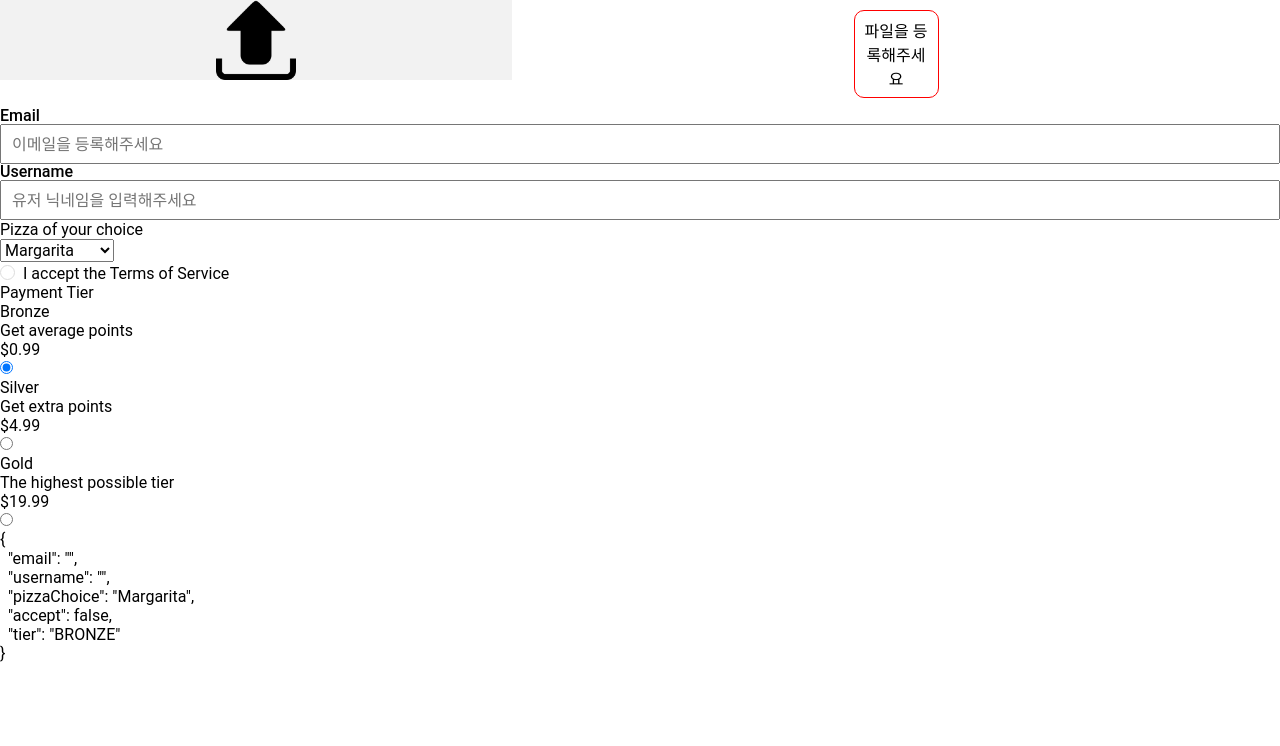
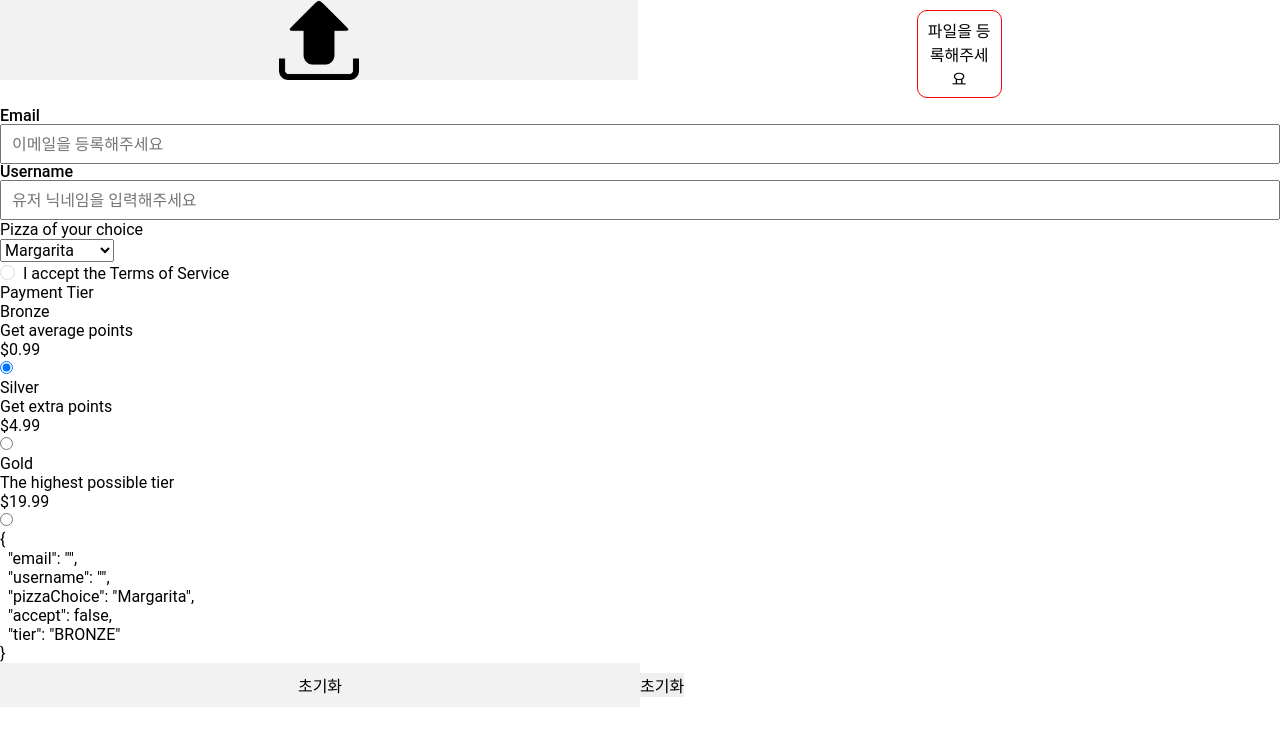
Before and after one commit to searchme86/Client-LOGIN-WITH-CUSTOM-REACT-HOOK-FORM-MODULES, a React (Create React App) app: page /test in a window 1280 px wide. Shown: the top 746 px of the page. Built offline with nearby package versions, Linux system fonts and the light colour scheme.

Commit message:
⚡️  touch

```diff
--- a/src/Test/NewAppSignup.tsx
+++ b/src/Test/NewAppSignup.tsx
@@ -13,6 +13,9 @@ import PreElm from '../components/CustomElements/UtilElements/PreElm';
 
 import { FormSchema } from '../pages/User/Login/LoginUtils/LoginSchema';
 import { FormSchemaType } from '../pages/User/Login/LoginUtils/LoginFormType';
+
+import { ResetType } from '../pages/User/Login/LoginUtils/LoginFormType';
+
 import { Tiers } from '../pages/User/Login/LoginUtils/LoginFormData';
 import { someDefaultValues } from '../pages/User/Login/LoginUtils/LoginFormData';
 import useLoginFormAction from '../pages/User/Login/hooks/useLoginFormAction';
@@ -65,8 +68,8 @@ function NewAppSignup() {
         />
         <RadioBoxElm tiers={Tiers} />
         <PreElm />
-        <SubmitBtnElm />
-        <ResetBtnElm values={someDefaultValues} />
+        <SubmitBtnElm btnTxt="초기화" width="50%" bgColor="#f2f2f2" />
+        <ResetBtnElm btnTxt="초기화" values={someDefaultValues} />
       </FormElm>
     </>
   );
--- a/src/components/CustomElements/Input/InputElm.tsx
+++ b/src/components/CustomElements/Input/InputElm.tsx
@@ -65,6 +65,7 @@ function InputElm<Model extends Record<string, any>>({
             height={inputHeight}
             disabled={isSubmitting}
           />
+
           <TFormErrorMessage name={zodValidationKey.toString()} />
         </InputWrapper>
       </InputContainer>
--- a/src/components/CustomElements/InputFile/SingleImageUploader.tsx
+++ b/src/components/CustomElements/InputFile/SingleImageUploader.tsx
@@ -60,7 +60,7 @@ function SingleImageUploader<Model extends Record<string, any>>({
   return (
     <ImageContainer>
       <DisplayContainer display="flex">
-        <ImageWrapper width="40%" height="80px">
+        <ImageWrapper width="60%" height="80px">
           {base64 ? (
             <ImageElmn src={base64} alt="upload" />
           ) : (
--- a/src/pages/User/Register/Form/RegisterForm.tsx
+++ b/src/pages/User/Register/Form/RegisterForm.tsx
@@ -1,26 +1,20 @@
 import React from 'react';
-
 import {
   RegisterFormSchema,
   RegisterSchemaType,
 } from '../RegisterUtils/RegisterSchema';
-
 import {
   UlList,
   UlLi,
   DisplayContainer,
 } from '../../../../assets/styles/Display.style';
-
 import FormElm from '../../../../components/CustomElements/Form/FormElm';
 import InputElm from '../../../../components/CustomElements/Input/InputElm';
 import SingleImageUploader from '../../../../components/CustomElements/InputFile/SingleImageUploader';
 import SubmitBtnElm from '../../../../components/CustomElements/UtilElements/SubmitBtnElm';
 import ResetBtnElm from '../../../../components/CustomElements/UtilElements/ResetBtnElm';
-
 import List from '../../../../components/Design/List/List';
-
 import useRegisterFormAction from '../hooks/useRegisterFormAction';
-
 import { RegisterFormDefaultData } from '../RegisterUtils/RegisterData';
 
 function RegisterForm() {
```
